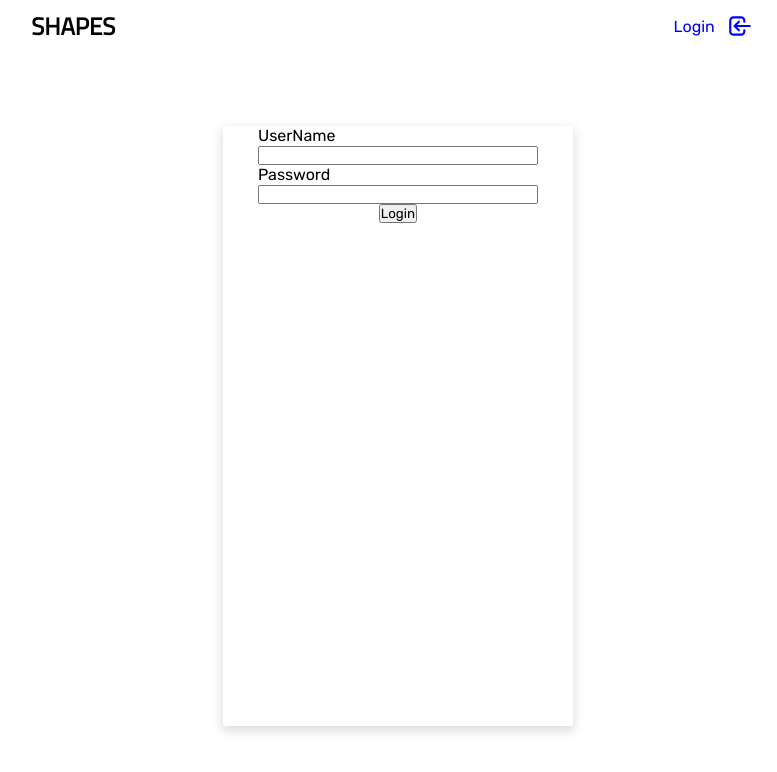
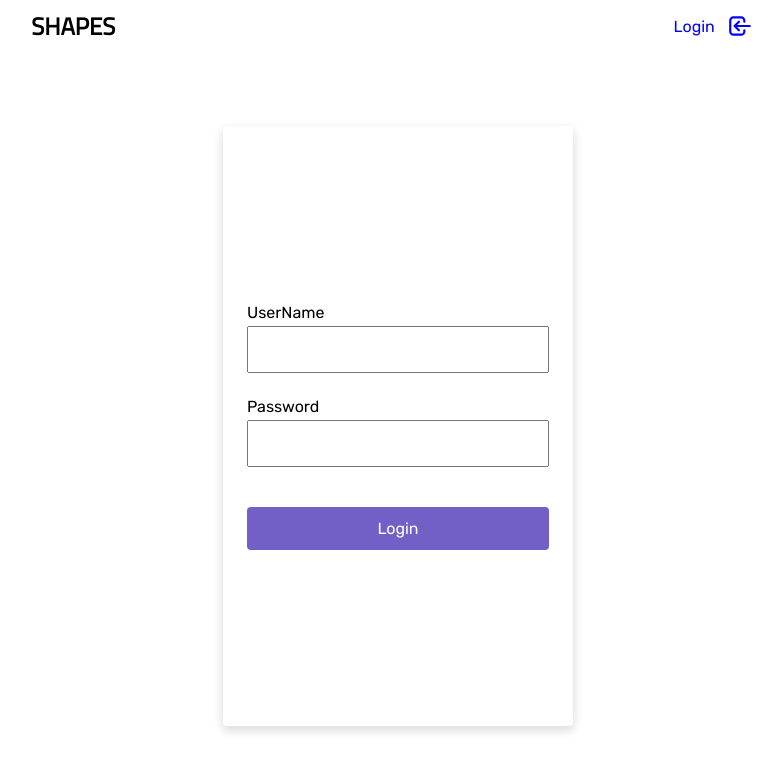
Before and after one commit to samuelkurdz/shapes, a React (Create React App) app: page / in a window 1280 px wide. Shown: the top 772 px of the page, without its empty margins (242-1019 px from the left). Built offline with nearby package versions, Linux system fonts and the light colour scheme.

Commit message:
login form design, no reactivity yet

```diff
--- a/src/pages/login/login.scss
+++ b/src/pages/login/login.scss
@@ -8,17 +8,34 @@ form {
 	min-width: 300px;
 	width: 350px;
 	height: 600px;
+	border-radius: 4px;
+	padding: 10px 1.5rem;
 	box-shadow:  0px 4px 10px 1px rgb(223, 221, 221);
 
 	display: flex;
 	flex-direction: column;
+	justify-content: center;
 	align-items: center;
+	gap: 1.5rem;
 
 	.form-group {
-		width: 80%;
-
+		width: 100%;
 		input {
 			width: 100%;
+			padding: 14px 10px;
+			margin-top: 4px;
 		}
 	}
+
+	button {
+		width: 100%;
+		margin: 1rem 0 0;
+		padding: 12px 0;
+		font-size: 16px;
+		background: rgb(115, 96, 199);
+		color: white;
+		border-radius: 4px;
+		cursor: pointer;
+		border: none;
+	}
 }
--- a/src/pages/login/login.tsx
+++ b/src/pages/login/login.tsx
@@ -6,6 +6,7 @@ const LoginPage = () => {
   return (
     <div className="login-page max-App-View">
       <form action="">
+        {/* <h2>SHAPES</h2> */}
         <div className="form-group">
           <label htmlFor="username">
             <p>UserName</p>
```
